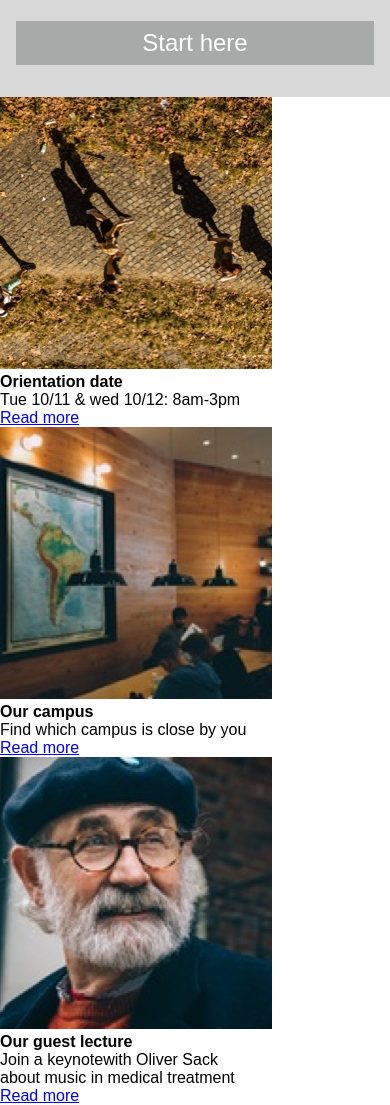
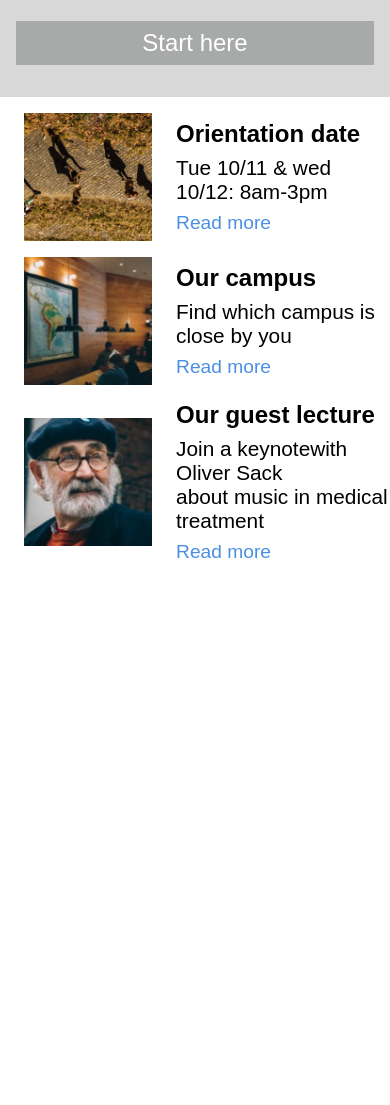
Before and after one commit to satapirom/29-satapirom-colmar, a plain HTML site: page index.html in a window 390 px wide. Shown: the part 652-1757 px from the top of the page. After the commit the page ends 1215 px from the top, so only its background shows below. Drawn offline with Linux system fonts and the light colour scheme.

Commit message:
evening check point, edit media querise

```diff
--- a/index.html
+++ b/index.html
@@ -100,7 +100,7 @@
               alt="orientation date"
               class="img-desktop"
             />
-            <div class="orientation-detail">
+            <div class="content-detail">
               <h4>Orientation date</h4>
               <p>Tue 10/11 & wed 10/12: 8am-3pm</p>
               <a href="#">Read more</a>
@@ -113,7 +113,7 @@
               alt="our campus"
               class="img-desktop"
             />
-            <div class="orientation-detail">
+            <div class="content-detail">
               <h4>Our campus</h4>
               <p>Find which campus is close by you</p>
               <a href="#">Read more</a>
@@ -124,8 +124,9 @@
             <img
               src="/assets/capstone_colmar_assets/images/information-guest-lecture.jpg"
               alt="our guest lecture"
+              class="img-desktop"
             />
-            <div class="orientation-detail">
+            <div class="content-detail">
               <h4>Our guest lecture</h4>
               <p>
                 Join a keynotewith Oliver Sack<br />
--- a/style.css
+++ b/style.css
@@ -65,13 +65,6 @@ html {
     display: inline-block;
   }
 }
-.header .icon-mb {
-  display: none;
-
-  @media screen and (max-width: 460px) {
-    display: inline-block;
-  }
-}
 
 /* hero  section */
 .hero {
@@ -118,20 +111,18 @@ html {
       margin: 0px;
       padding: 0px;
     }
-      .hero-second h1{
+    .hero-second h1 {
       margin: 32px 16px;
       font-size: 3rem;
     }
-      .hero-second p{
+    .hero-second p {
       margin: 0px 16px 24px;
       font-size: 1.75rem;
     }
-      .hero-second .btn{
+    .hero-second .btn {
       margin: 24px 16px 32px 16px;
       background: var(--grey);
     }
-
-
   }
 }
 
@@ -145,6 +136,7 @@ html {
   /* information mian section */
   .info-main {
     width: 60%;
+    height: 100%;
     overflow: hidden;
     margin: 32px 24px;
     img {
@@ -154,38 +146,38 @@ html {
       font-size: 2.5rem;
       margin-top: 32px;
     }
-      p, span {
+    p,
+    span {
       font-size: 1.5rem;
       margin-top: 24px;
       margin-bottom: 32px;
     }
-      @media screen and (max-width:480px){
-        display: none;}
+    @media screen and (max-width: 480px) {
+      display: none;
+    }
   }
 
   /* hero second section */
   .info-content {
-
+    height: 100%;
+    .content-blog {
+      width: 100%;
+      display: flex;
+      align-items: center;
+      padding-left: 24px;
+      margin-top: 16px;
+      .img-desktop {
+        width: 35%;
+        margin-right: 24px;
       }
     }
-
-  /* .info-content {
-    width: 40%;
-    height: auto;
-    .orinetation {
-      width: 100%;
-      display: flex;
-      align-content: center;
-      margin: 16px;
-      padding-left: 24px;
-      img {
-        width: 35%;
-        padding: 16px;
-        margin-right: 24px;
   }
-      .orientation-detail {
+  .content-detail {
     flex-direction: column;
     align-content: center;
+    h4 {
+      font-size: 1.5rem;
+    }
     p {
       font-size: 1.3rem;
       margin: 8px 0px;
@@ -197,22 +189,3 @@ html {
     }
   }
 }
-  }
-} */ */
-
-/* @media screen and (max-width: 480px) {
-  .info {
-    flex-direction: column;
-    .info-main {
-      display: none;
-    }
-    .info-content {
-      width: 100%;
-      .orinetation {
-        flex-direction: column;
-        margin: 16px;
-        padding: 16px;
-      }
-    }
-  }
-} */
```
Lines whose indentation alone changed are shown as unchanged.
